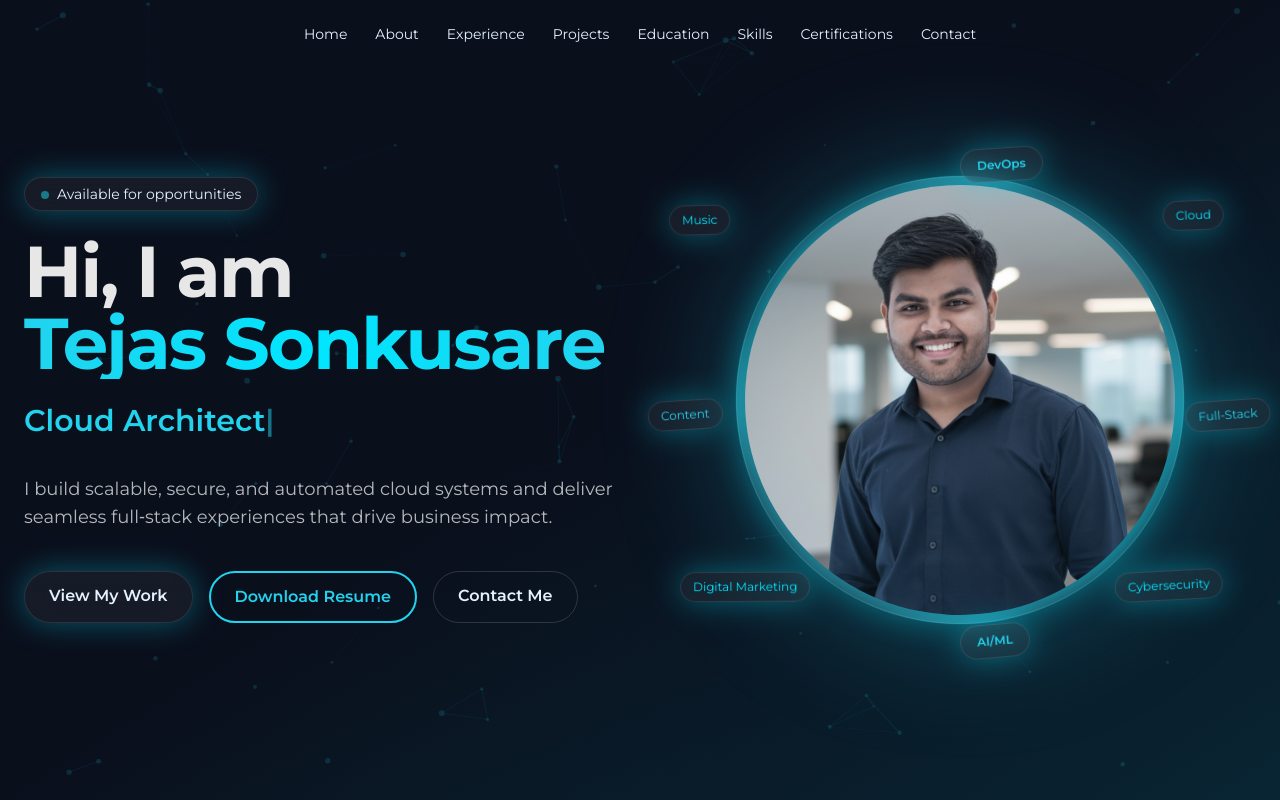
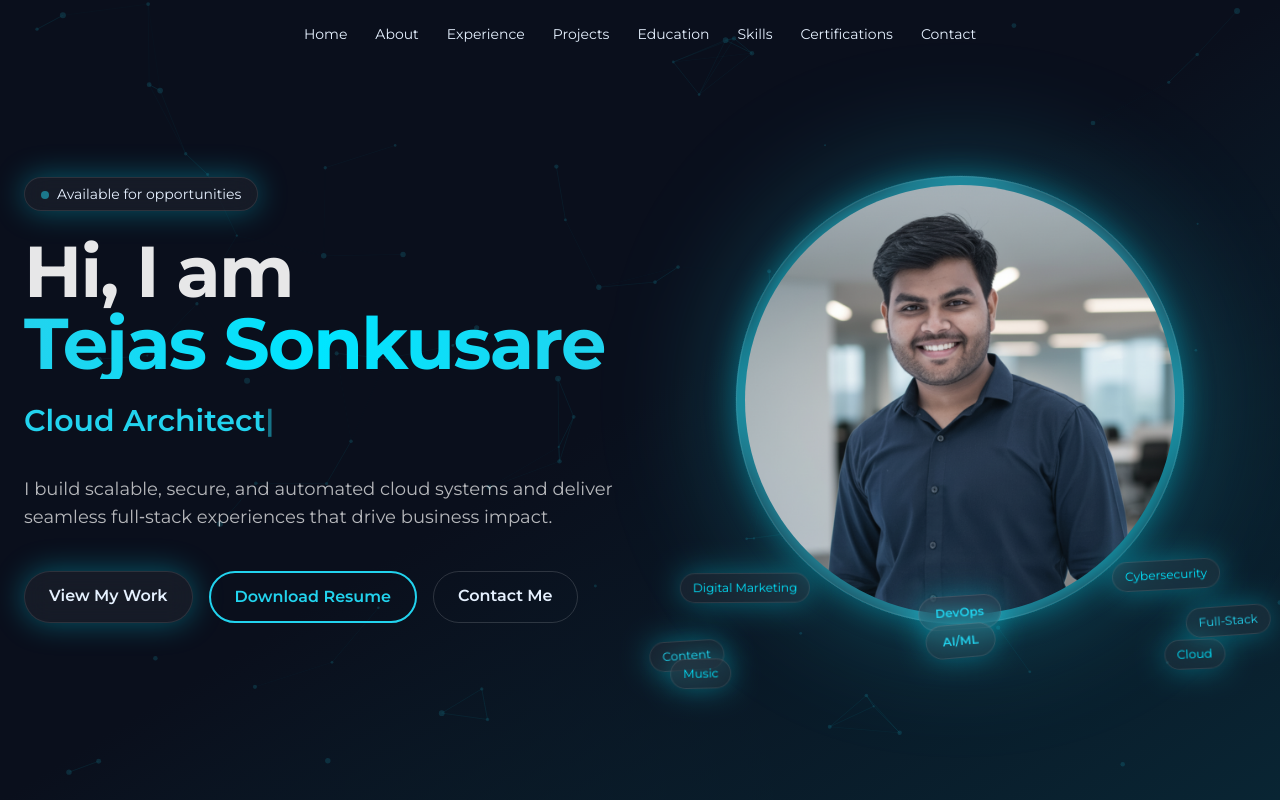
Before and after one commit to tejas-sonkusare/portfolio, a Next.js app: page / in a window 1280 px wide. Shown: the top 800 px of the page. Built offline with nearby package versions, Linux system fonts and the light colour scheme.

Commit message:
Fix TypeScript errors for Vercel deployment - separate motion props from className

```diff
--- a/src/sections/Hero.tsx
+++ b/src/sections/Hero.tsx
@@ -86,49 +86,53 @@ export function Hero() {
               initial={{ opacity: 0, y: -20 }}
               animate={{ opacity: 1, y: 0 }}
               transition={{ duration: 0.8 }}
-              className="inline-block glass px-4 py-1.5 rounded-full text-xs sm:text-sm mb-4 sm:mb-6"
             >
+              <div className="inline-block glass px-4 py-1.5 rounded-full text-xs sm:text-sm mb-4 sm:mb-6">
                 <span className="inline-block w-2 h-2 bg-neon-cyan rounded-full mr-2 animate-pulse" />
                 Available for opportunities
+              </div>
             </motion.div>
 
             <motion.h1
               initial={{ opacity: 0, y: 20 }}
               animate={{ opacity: 1, y: 0 }}
               transition={{ duration: 0.8 }}
-              className="text-3xl sm:text-4xl md:text-5xl lg:text-6xl xl:text-7xl font-bold tracking-tight leading-tight"
             >
+              <div className="text-3xl sm:text-4xl md:text-5xl lg:text-6xl xl:text-7xl font-bold tracking-tight leading-tight">
                 <span className="text-white/90">Hi, I am </span>
                 <span className="block text-transparent bg-clip-text bg-gradient-to-r from-neon-cyan via-neon-blue to-neon-cyan">
                   Tejas Sonkusare
                 </span>
+              </div>
             </motion.h1>
 
             <motion.div
               initial={{ opacity: 0, y: 20 }}
               animate={{ opacity: 1, y: 0 }}
               transition={{ duration: 0.9, delay: 0.1 }}
-              className="mt-4 sm:mt-6 text-lg sm:text-xl md:text-2xl lg:text-3xl h-10 sm:h-12 text-neon-cyan font-semibold"
             >
+              <div className="mt-4 sm:mt-6 text-lg sm:text-xl md:text-2xl lg:text-3xl h-10 sm:h-12 text-neon-cyan font-semibold">
                 <span>{displayedText}</span>
                 <span className="animate-pulse">|</span>
+              </div>
             </motion.div>
 
             <motion.p
               initial={{ opacity: 0, y: 20 }}
               animate={{ opacity: 1, y: 0 }}
               transition={{ duration: 0.9, delay: 0.3 }}
-              className="mt-4 sm:mt-6 max-w-2xl text-sm sm:text-base md:text-lg text-white/70 leading-relaxed"
             >
+              <span className="mt-4 sm:mt-6 max-w-2xl text-sm sm:text-base md:text-lg text-white/70 leading-relaxed block">
                 I build scalable, secure, and automated cloud systems and deliver seamless full‑stack experiences that drive business impact.
+              </span>
             </motion.p>
 
             <motion.div
               initial={{ opacity: 0, y: 20 }}
               animate={{ opacity: 1, y: 0 }}
               transition={{ duration: 0.9, delay: 0.4 }}
-              className="mt-6 sm:mt-10 flex flex-col sm:flex-row flex-wrap gap-3 sm:gap-4 justify-center md:justify-start"
             >
+              <div className="mt-6 sm:mt-10 flex flex-col sm:flex-row flex-wrap gap-3 sm:gap-4 justify-center md:justify-start">
               <a
                 href="#projects"
                 className="relative glass px-5 sm:px-6 py-2.5 sm:py-3 rounded-full font-semibold text-sm sm:text-base hover:shadow-glow transition-all duration-300 group overflow-hidden text-center"
@@ -149,6 +153,7 @@ export function Hero() {
               >
                 Contact Me
               </a>
+              </div>
             </motion.div>
           </div>
 
@@ -156,22 +161,25 @@ export function Hero() {
             initial={{ opacity: 0, scale: 0.8 }}
             animate={{ opacity: 1, scale: 1 }}
             transition={{ duration: 1, delay: 0.2 }}
-            className="relative"
           >
+            <div className="relative">
             <div className="relative mx-auto max-w-md">
               <div className="absolute inset-0 rounded-full blur-3xl bg-neon-cyan/30" />
               {/* Rotating border ring */}
               <motion.div
                 animate={{ rotate: 360 }}
                 transition={{ duration: 20, repeat: Infinity, ease: "linear" }}
-                className="absolute inset-0 rounded-full border-2 border-transparent bg-gradient-to-r from-neon-cyan via-neon-blue to-neon-cyan opacity-50"
                 style={{
+                  position: "absolute",
+                  inset: 0,
                   maskImage: "linear-gradient(#fff 0 0) content-box, linear-gradient(#fff 0 0)",
                   maskComposite: "xor",
                   WebkitMaskComposite: "xor",
                   padding: "3px",
                 }}
-              />
+              >
+                <div className="absolute inset-0 rounded-full border-2 border-transparent bg-gradient-to-r from-neon-cyan via-neon-blue to-neon-cyan opacity-50" />
+              </motion.div>
               <div className="relative glass rounded-full p-2 aspect-square overflow-hidden group border-2 border-neon-cyan/30">
                 <div className="absolute inset-0 bg-gradient-to-tr from-neon-cyan/20 via-transparent to-neon-blue/20 opacity-0 group-hover:opacity-100 transition-opacity duration-500" />
                 <Image
@@ -189,73 +197,82 @@ export function Hero() {
               <motion.div
                 animate={{ y: [0, -12, 0], rotate: [0, 5, -5, 0] }}
                 transition={{ duration: 4, repeat: Infinity }}
-                className="hidden lg:block absolute -top-6 left-1/2 -translate-x-1/2 glass px-4 py-2 rounded-full text-xs"
               >
+                <div className="hidden lg:block absolute -top-6 left-1/2 -translate-x-1/2 glass px-4 py-2 rounded-full text-xs">
                   <span className="text-neon-cyan font-semibold">DevOps</span>
+                </div>
               </motion.div>
 
               {/* Top Right */}
               <motion.div
                 animate={{ x: [0, 10, 0], y: [0, -10, 0], rotate: [0, 3, -3, 0] }}
                 transition={{ duration: 4.2, repeat: Infinity, delay: 0.3 }}
-                className="hidden lg:block absolute top-8 -right-8 glass px-3 py-1.5 rounded-full text-xs"
               >
+                <div className="hidden lg:block absolute top-8 -right-8 glass px-3 py-1.5 rounded-full text-xs">
                   <span className="text-neon-blue">Cloud</span>
+                </div>
               </motion.div>
 
               {/* Right Center */}
               <motion.div
                 animate={{ x: [0, 12, 0], rotate: [0, 4, -4, 0] }}
                 transition={{ duration: 3.8, repeat: Infinity, delay: 0.6 }}
-                className="hidden lg:block absolute top-1/2 -right-20 glass px-3 py-1.5 rounded-full text-xs"
               >
+                <div className="hidden lg:block absolute top-1/2 -right-20 glass px-3 py-1.5 rounded-full text-xs">
                   <span className="text-neon-cyan">Full-Stack</span>
+                </div>
               </motion.div>
 
               {/* Bottom Right */}
               <motion.div
                 animate={{ x: [0, 8, 0], y: [0, 10, 0], rotate: [0, -3, 3, 0] }}
                 transition={{ duration: 4.5, repeat: Infinity, delay: 0.9 }}
-                className="hidden lg:block absolute bottom-8 -right-8 glass px-3 py-1.5 rounded-full text-xs"
               >
+                <div className="hidden lg:block absolute bottom-8 -right-8 glass px-3 py-1.5 rounded-full text-xs">
                   <span className="text-neon-blue">Cybersecurity</span>
+                </div>
               </motion.div>
 
               {/* Bottom Center */}
               <motion.div
                 animate={{ y: [0, 12, 0], rotate: [0, -5, 5, 0] }}
                 transition={{ duration: 4.3, repeat: Infinity, delay: 1.2 }}
-                className="hidden lg:block absolute -bottom-6 left-1/2 -translate-x-1/2 glass px-4 py-2 rounded-full text-xs"
               >
+                <div className="hidden lg:block absolute -bottom-6 left-1/2 -translate-x-1/2 glass px-4 py-2 rounded-full text-xs">
                   <span className="text-neon-cyan font-semibold">AI/ML</span>
+                </div>
               </motion.div>
 
               {/* Bottom Left */}
               <motion.div
                 animate={{ x: [0, -8, 0], y: [0, 10, 0], rotate: [0, 3, -3, 0] }}
                 transition={{ duration: 3.7, repeat: Infinity, delay: 1.5 }}
-                className="hidden lg:block absolute bottom-8 -left-12 glass px-3 py-1.5 rounded-full text-xs"
               >
+                <div className="hidden lg:block absolute bottom-8 -left-12 glass px-3 py-1.5 rounded-full text-xs">
                   <span className="text-neon-blue">Digital Marketing</span>
+                </div>
               </motion.div>
 
               {/* Left Center */}
               <motion.div
                 animate={{ x: [0, -12, 0], rotate: [0, -4, 4, 0] }}
                 transition={{ duration: 4.1, repeat: Infinity, delay: 1.8 }}
-                className="hidden lg:block absolute top-1/2 -left-20 glass px-3 py-1.5 rounded-full text-xs"
               >
+                <div className="hidden lg:block absolute top-1/2 -left-20 glass px-3 py-1.5 rounded-full text-xs">
                   <span className="text-neon-cyan">Content</span>
+                </div>
               </motion.div>
 
               {/* Top Left */}
               <motion.div
                 animate={{ x: [0, -10, 0], y: [0, -10, 0], rotate: [0, -3, 3, 0] }}
                 transition={{ duration: 4.4, repeat: Infinity, delay: 2.1 }}
-                className="hidden lg:block absolute top-8 -left-16 glass px-3 py-1.5 rounded-full text-xs"
               >
+                <div className="hidden lg:block absolute top-8 -left-16 glass px-3 py-1.5 rounded-full text-xs">
                   <span className="text-neon-blue">Music</span>
+                </div>
               </motion.div>
+            </div>
             </div>
           </motion.div>
         </div>
```
Also changed, not shown: src/sections/About.tsx (+12 -6 lines), src/sections/Education.tsx (+14 -7 lines), src/sections/Experience.tsx (+18 -10 lines). Lines whose indentation alone changed are shown as unchanged.
